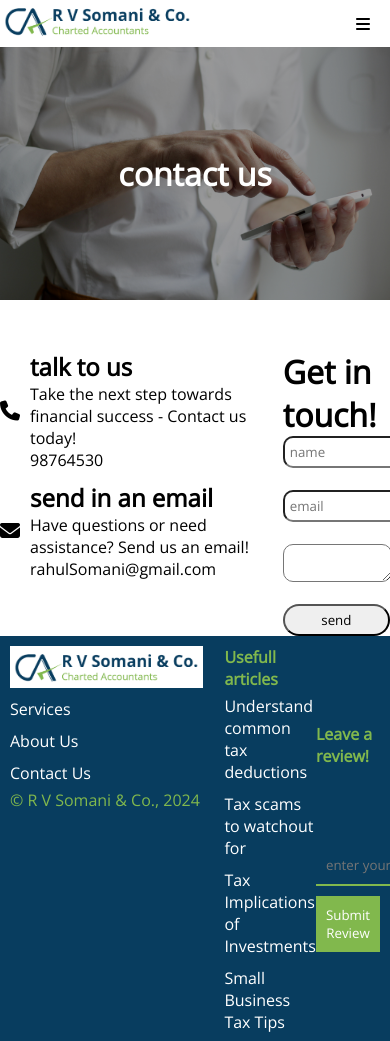
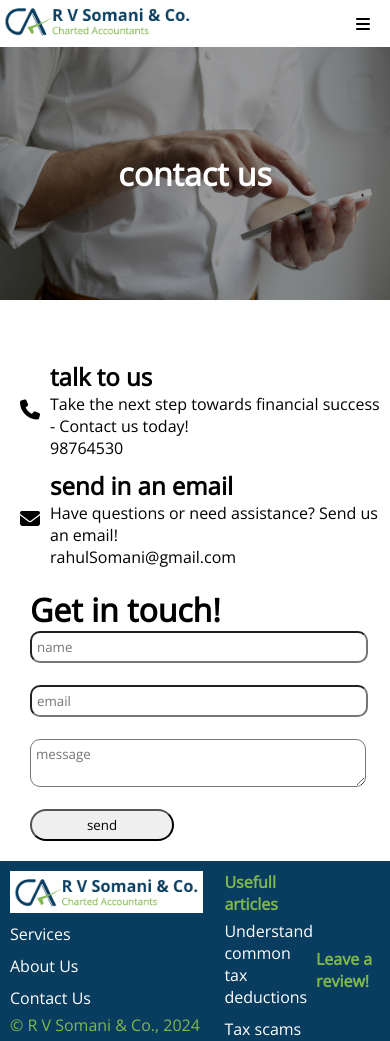
Before and after one commit to manAs3345/Rahul_CA, a plain HTML site: page contact.html in a window 390 px wide. Shown: the top 1041 px of the page. Drawn offline with nearby package versions, Linux system fonts and the light colour scheme.

Commit message:
added responsiveness

```diff
--- a/css/contact.css
+++ b/css/contact.css
@@ -54,3 +54,22 @@ border-radius: 20px;
     display: flex;
     justify-content: space-evenly;
 }
+@media screen and (max-width:500px){
+    .contact-section{
+        flex-direction: column;
+        padding: 10px;
+        margin-left: 10px;
+    }
+    .contact-form{
+        padding:10px;
+    }
+    .contact-form > textarea{
+        padding: 5px;
+    }
+    .contact-form > input, .contact-form > textarea{
+        width:90%;
+    }
+    .contact-form > button{
+        width: 40%
+    }
+}
--- a/js/global.js
+++ b/js/global.js
@@ -48,7 +48,7 @@ function makeNavBarResponsive(){
                     </a>
                 </div>
                 <div class="hamburger">
-                    <label for="hamburger"><i class="fa-solid fa-bars hIcon"></i></label>
+                    <label for="hamburger" class="hIcon"><i class="fa-solid fa-bars"></i></label>
                     <input type="checkbox" id="hamburger" hidden>
                 </div>
             </div>
@@ -85,13 +85,14 @@ function makeNavBarResponsive(){
     }
 }
 function handleNavMenu(){
+    console.log("hamburger clicked");
     if($("#hamburger").is(':checked')){
+        $(".nav-items2").css("display","none");
+    }
+    else{
         $(".nav-items2").css("display","flex");
         $(".nav-items2").css("flex-direction","column");
         $(".nav-items2").css("justify-content","center");
         $(".nav-items2").css("align-items","center");
     }
-    else{
-        $(".nav-items2").css("display","none");
-    }
 }
```
Also changed, not shown: contact.html (+1 -2 lines), css/serviceDetails.css (+27 -0 lines), serviceDetails.html (+2 -0 lines).
